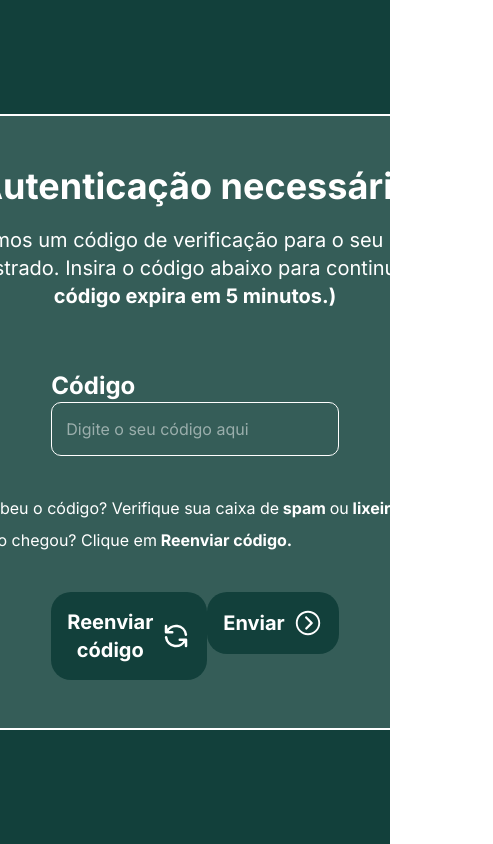
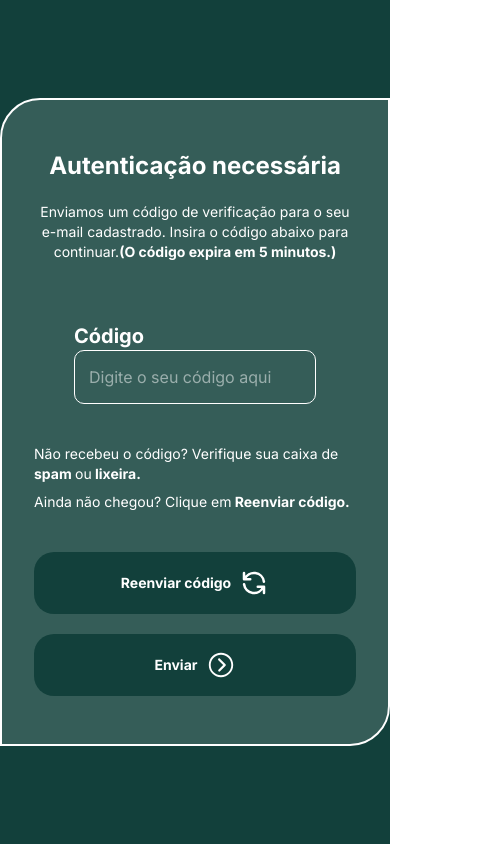
Before and after one commit to BSM-Global-Solution/evolvere, a React (Vite) app: page /autenticacao in a window 390 px wide. Shown: the whole page, 493 px wide, since content can reach past the window. Built offline with nearby package versions, Linux system fonts and the light colour scheme; a web font is replaced by a local one.

Commit message:
style(Autenticacao): feito a responsividade do container de autenticação

```diff
--- a/src/routes/Autenticacao/index.tsx
+++ b/src/routes/Autenticacao/index.tsx
@@ -5,14 +5,27 @@ import { IoIosArrowDropright } from "react-icons/io";
 export default function Autenticacao() {
     return (
         <section className="flex justify-center items-center w-full min-h-screen bg-tertiary-700">
-            <ContainerTransparente width={185} className="gap-15 font-inter">
+            <ContainerTransparente
+            width={185}
+            className="
+                gap-15 font-inter
+                max-[750px]:w-150
+                max-[612px]:w-130
+                max-[532px]:w-110
+            ">
                 <header className="flex flex-col gap-5 items-center">
                     <h1 className="
                         text-4xl font-bold
+                        max-[550px]:text-3xl
+                        max-[420px]:text-2xl
                     ">
                         Autenticação necessária
                     </h1>
-                    <p className="text-center text-xl">
+                    <p className="
+                        text-center text-xl
+                        max-[550px]:text-md
+                        max-[420px]:text-sm
+                    ">
                         Enviamos um código de verificação para o seu e-mail cadastrado.
                         Insira o código abaixo para continuar.
                         <span className="font-bold">(O código expira em 5 minutos.)</span>
@@ -20,15 +33,27 @@ export default function Autenticacao() {
                 </header>
 
                 <form className="flex flex-col gap-10 w-full">
-                    <div className="flex flex-col w-full px-30">
-                        <label className="text-2xl font-bold">Código</label>
+                    <div className="
+                    flex flex-col w-full px-30
+                    max-[612px]:px-20
+                    max-[550px]:px-10
+                    ">
+                        <label className="
+                            text-2xl font-bold
+                            max-[420px]:text-xl
+                        ">
+                            Código
+                        </label>
                         <input
                         type="number"
                         placeholder="Digite o seu código aqui"
                         className="w-full border border-white p-3.5 rounded-[10px] outline-none"
                         />
                     </div>
-                    <div className="flex flex-col gap-2 text-md">
+                    <div className="
+                        flex flex-col gap-2 text-md
+                        max-[550px]:text-sm
+                    ">
                         <p>
                             Não recebeu o código? Verifique sua caixa de
                             <span className="font-bold"> spam </span>
@@ -40,7 +65,15 @@ export default function Autenticacao() {
                             <span className="font-bold"> Reenviar código.</span>
                         </p>
                     </div>
-                    <ul className="px-30 flex justify-between font-bold">
+                    <ul className="
+                        px-30 flex justify-between font-bold
+                        max-[750px]:px-10
+                        max-[612px]:px-5
+                        max-[550px]:px-0
+                        max-[461px]:flex-col
+                        max-[461px]:w-full
+                        max-[461px]:gap-5
+                    ">
                         <li>
                             <button
                             title="Clique aqui para reenviar o código"
@@ -49,6 +82,9 @@ export default function Autenticacao() {
                                 bg-green-800 p-4 rounded-[20px]
                                 text-xl hover:btn-hover-green-800
                                 cursor-pointer
+                                max-[461px]:text-sm
+                                max-[461px]:w-full
+                                max-[461px]:justify-center
                             ">
                                 Reenviar código
                                 <span>
@@ -64,6 +100,9 @@ export default function Autenticacao() {
                                 bg-green-800 p-4 rounded-[20px]
                                 text-xl hover:btn-hover-green-800
                                 cursor-pointer
+                                max-[461px]:text-sm
+                                max-[461px]:w-full
+                                max-[461px]:justify-center
                             ">
                                 Enviar
                                 <span>
```
